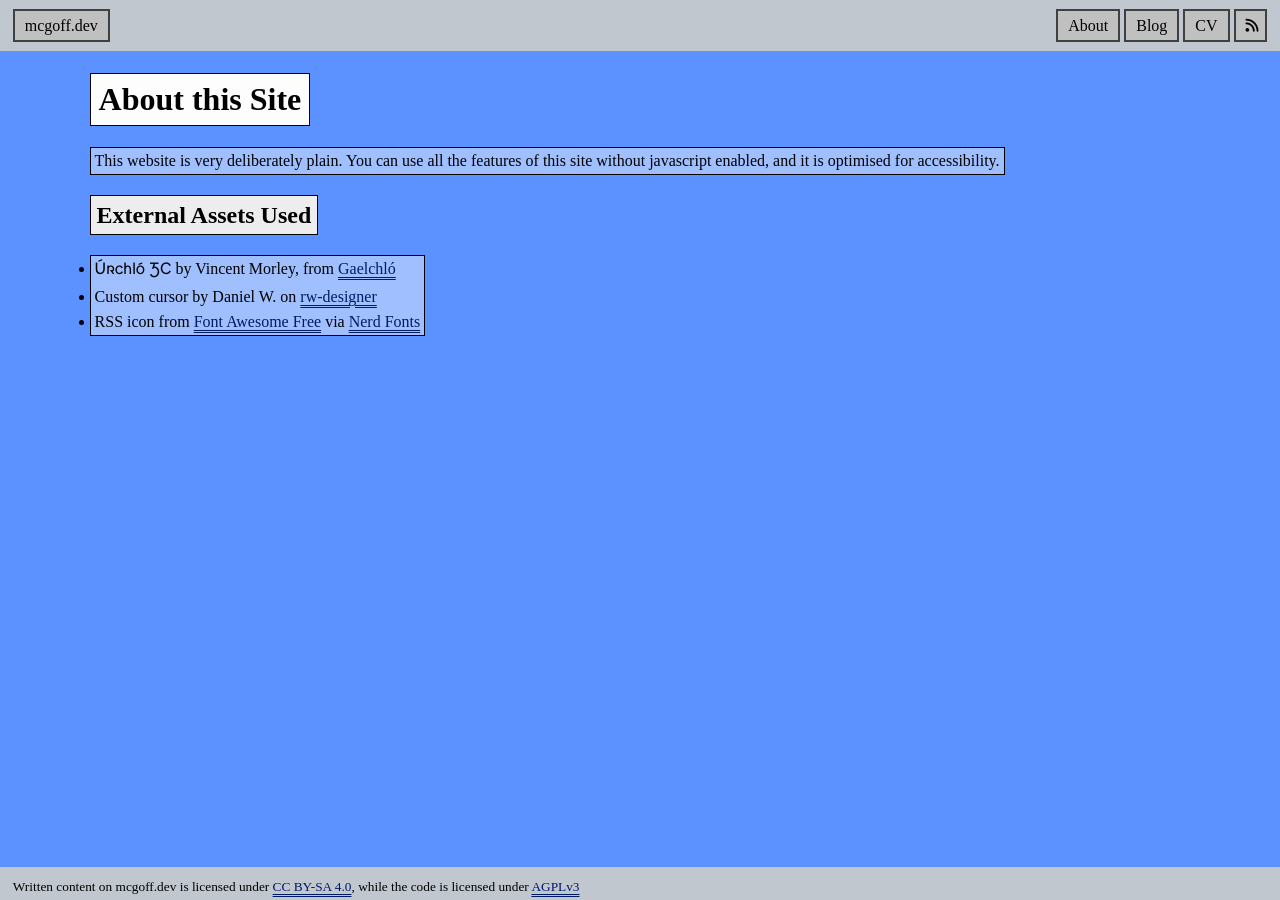
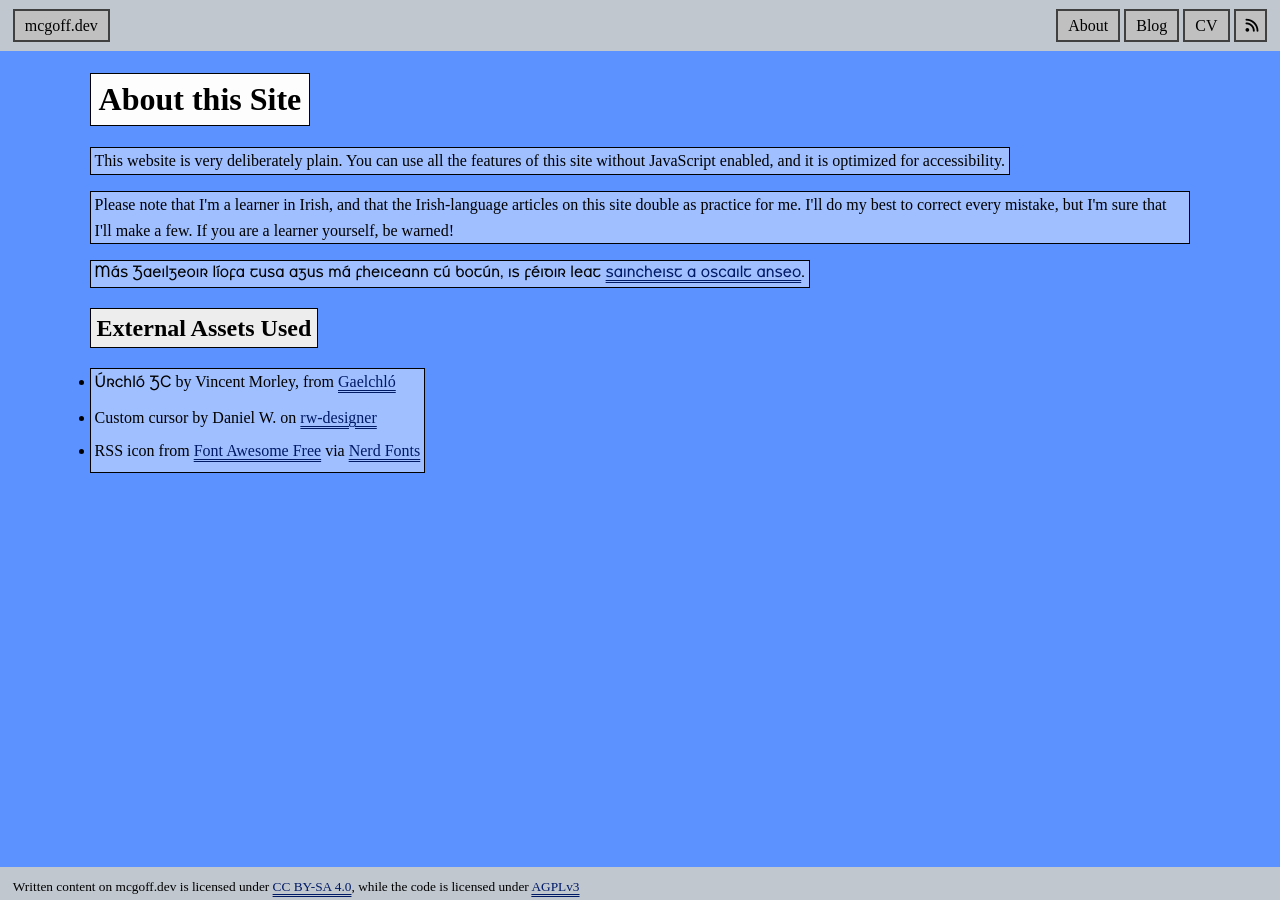
Before and after one commit to SeanMcGoff/mcgoff.dev, a Jekyll site: the page built from src/pages/about.html, in a window 1280 px wide. Built offline with Jekyll 4.4.1, drawn with Linux system fonts in a browser that asks for light colours.

Commit message:
fix: update CV, add warning to about/ page

```diff
--- a/src/assets/css/main.css
+++ b/src/assets/css/main.css
@@ -23,7 +23,7 @@
 }
 
 html {
-    height: 100%;
+  height: 100%;
 }
 
 body {
@@ -105,12 +105,20 @@ h1 {
   border: 1px solid black;
 }
 
-h2, h3, h4, h5, h6 {
+h2,
+h3,
+h4,
+h5,
+h6 {
   background-color: #ededed;
   width: fit-content;
   padding-left: 0.25em;
   padding-right: 0.25em;
   border: 1px solid black;
+}
+
+li {
+  margin-bottom: 0.5rem;
 }
 
 article[lang="ga"]:has(#gaelic-font:checked) {
@@ -157,8 +165,6 @@ label,
   min-width: 0;
 }
 
-/* RSS glyph subset from Nerd Fonts (https://www.nerdfonts.com), MIT licence;
-   glyph originates from Font Awesome Free (CC BY 4.0). */
 @font-face {
   font-family: "Nerd Font RSS";
   src: url("../fonts/nerd/nf-rss.woff") format("woff");
--- a/src/pages/about.html
+++ b/src/pages/about.html
@@ -5,9 +5,18 @@ permalink: /about/
 
 <h1>About this Site</h1>
 
-<p class="highlighted">
+<p class="highlighted" lang="en">
 This website is very deliberately plain.
-You can use all the features of this site without javascript enabled, and it is optimised for accessibility.
+You can use all the features of this site without JavaScript enabled, and it is optimized for accessibility.
+</p>
+
+<p class="highlighted" lang="en">
+Please note that I'm a learner in Irish, and that the Irish-language articles on this site double as practice for me.
+I'll do my best to correct every mistake, but I'm sure that I'll make a few.
+If you are a learner yourself, be warned!
+</p>
+<p class="highlighted gaelic-font" lang="ga">
+Más Gaeilgeoir líofa tusa agus má fheiceann tú botún, is féidir leat <a href="https://github.com/SeanMcGoff/mcgoff.dev/issues">saincheist a oscailt anseo</a>.
 </p>
 
 <h2>External Assets Used</h2>
--- a/src/pages/cv.html
+++ b/src/pages/cv.html
@@ -54,7 +54,7 @@ permalink: /cv/
 
 <h2>Interests and Other Skills</h2>
 <ul class="highlighted">
-  <li>Working fluency in both Spanish and Irish (Gaeilge)</li>
+  <li>Able to speak, write, and read Spanish and Irish (Gaeilge)</li>
   <li>Music production and audio software</li>
 </ul>
 </div>
```
Also changed, not shown: src/_projects/madra-teanga.md (+1 -1 lines), 1 other file.
